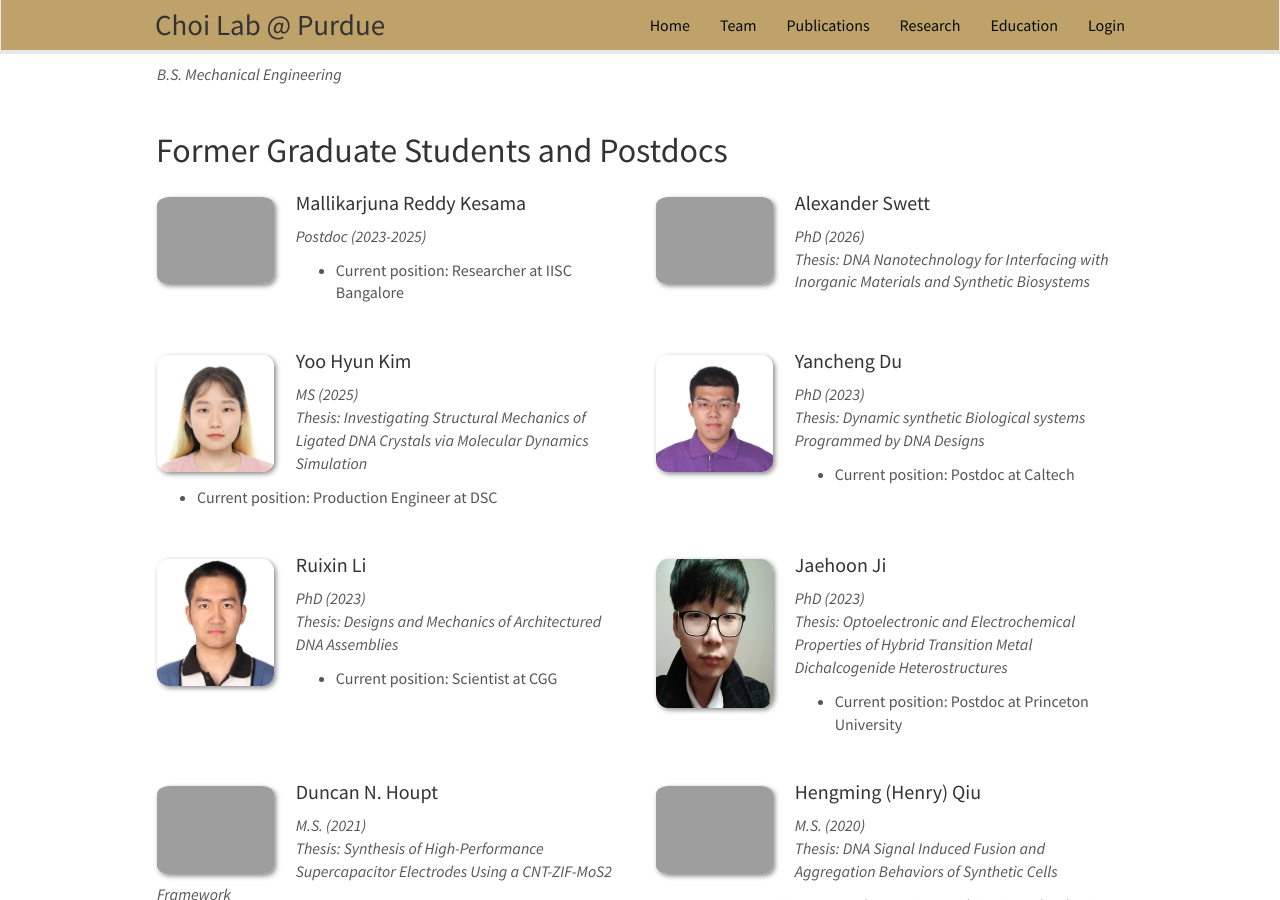
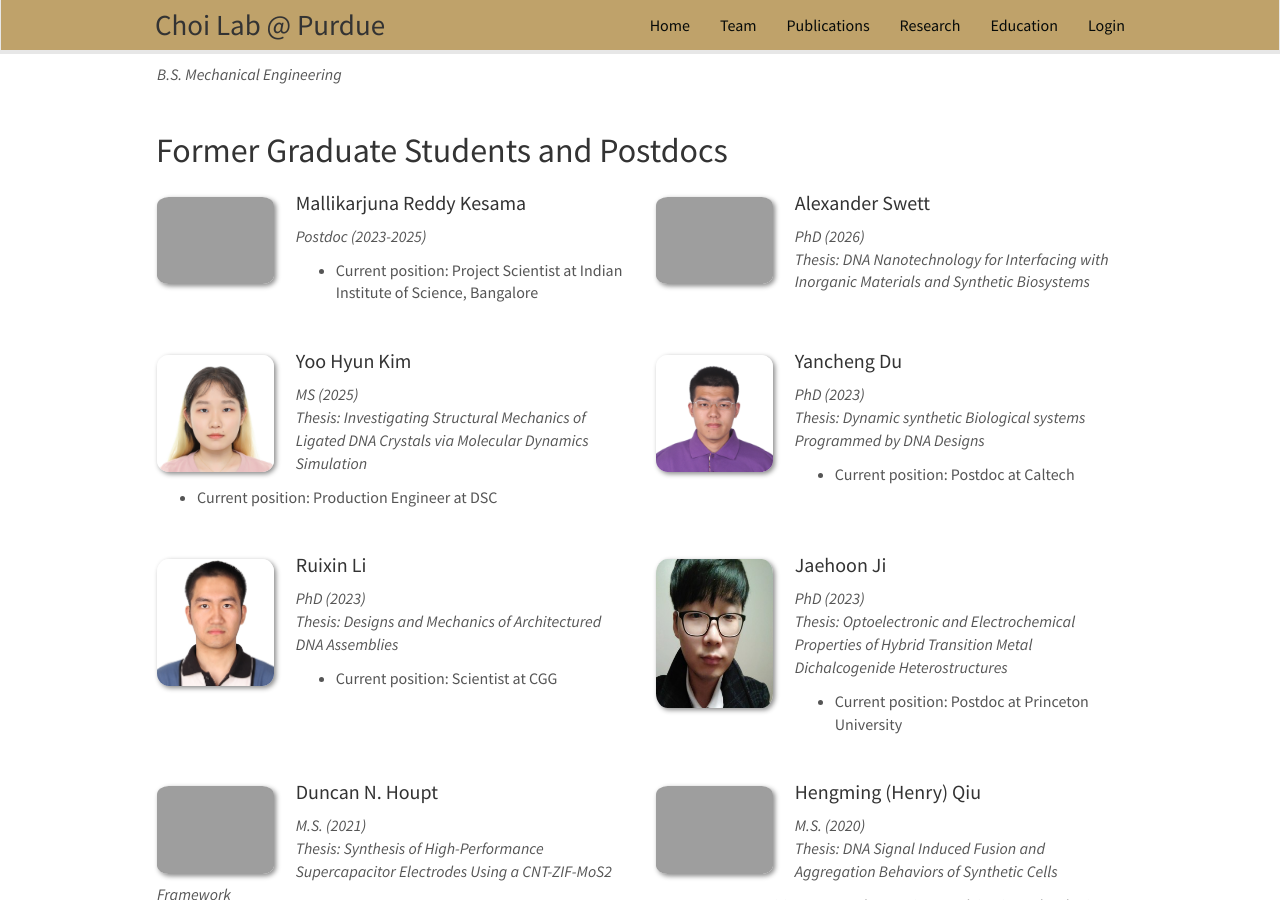
Before and after one commit to choidnalab/choidnalab.github.io, a Jekyll site: the page built from _pages/team.md, in a window 1280 px wide and 900 px high, scrolled down 1216 px. Built offline with Jekyll 4.4.1, drawn with Linux system fonts in a browser that asks for light colours; nearby versions of some CDN libraries.

Commit message:
update malli

```diff
--- a/_data/alumni_members.yml
+++ b/_data/alumni_members.yml
@@ -6,7 +6,7 @@
   email:
   duration:
   number_educ: 1
-  education1: "Current position: Researcher at IISC Bangalore"
+  education1: "Current position: Project Scientist at Indian Institute of Science, Bangalore"
   education2:
   education3:
   education4:
```
